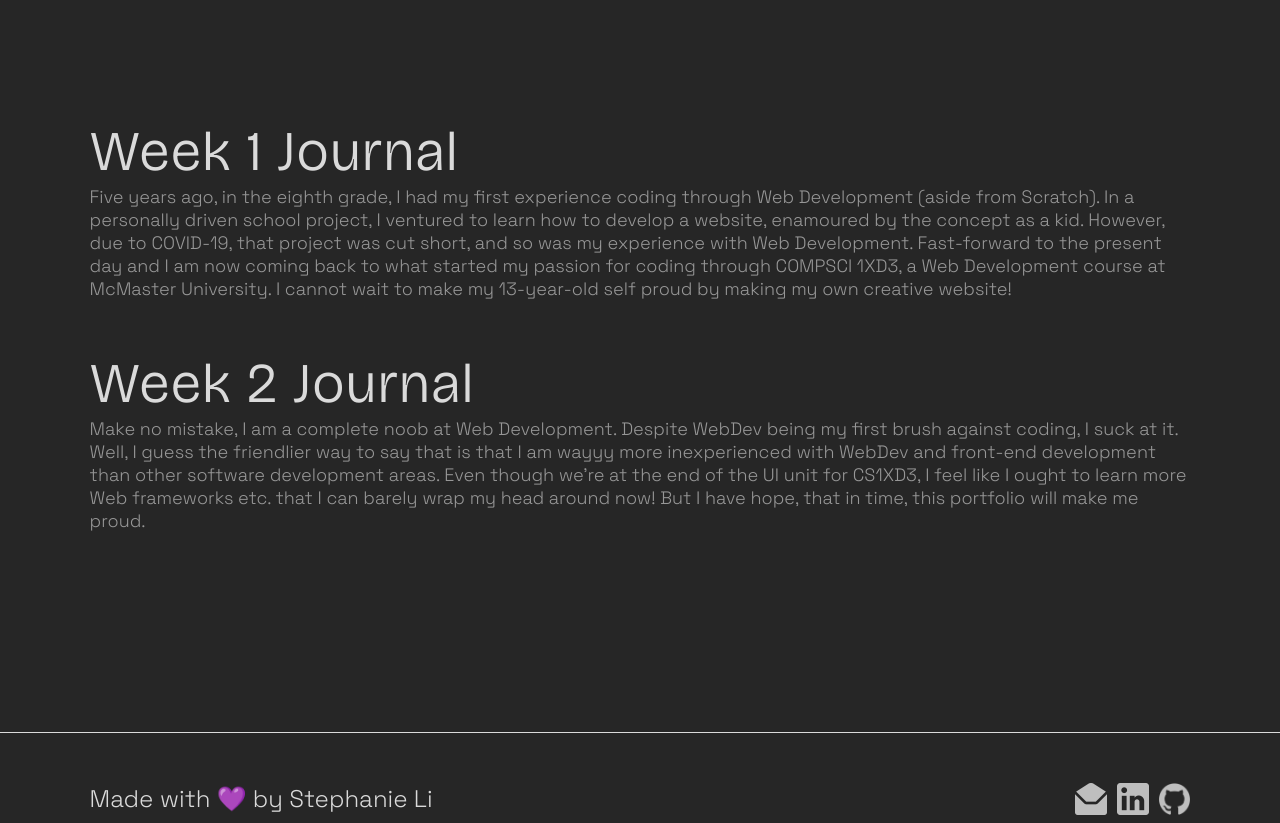
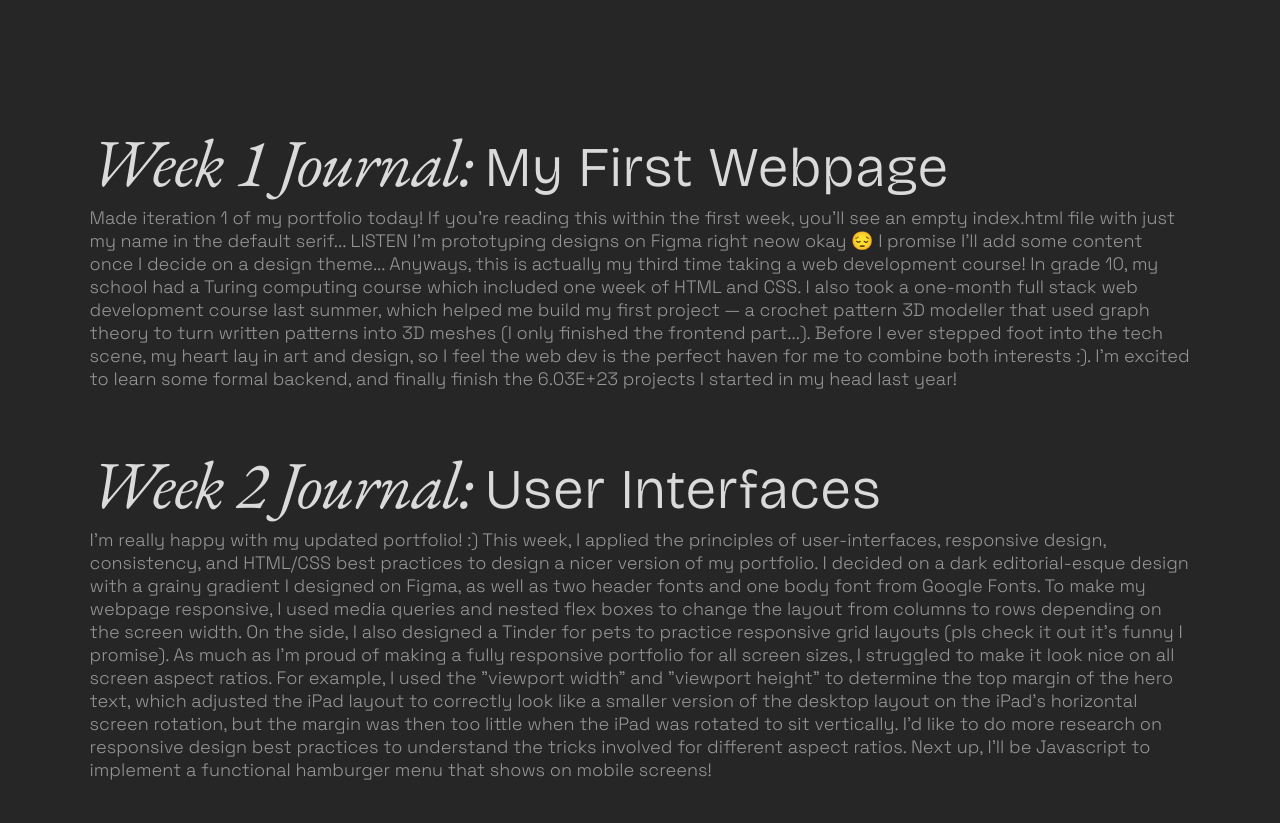
Before and after one commit to steph-and-e/portfolio, a plain HTML site: page journal.html in a window 1280 px wide. Shown: the part 342-1165 px from the top of the page. Drawn offline with nearby package versions, Linux system fonts and the light colour scheme; a web font is replaced by a local one.

Commit message:
added journal entries

```diff
--- a/css/styles.css
+++ b/css/styles.css
@@ -394,7 +394,7 @@ a.tile {
 }
 
 #intro-text img { /*signature*/
-    margin-top: 8vw;
+    margin-top: 10vw;
     width: 300px;
 }
 
@@ -493,7 +493,7 @@ a.tile {
     }
 }
 
-@media (max-width: 800px) {
+@media (max-width: 1000px) {
     h1 {
         /* color: green; */
         font-size: 7vw;
@@ -528,7 +528,7 @@ a.tile {
     }
 }
 
-@media (max-width: 500px) {
+@media (max-width: 600px) {
     h1 {
         color: white;
         font-size: 10vw;
--- a/journal.html
+++ b/journal.html
@@ -43,33 +43,57 @@
       <div class="container">
         <div class="section-title less-margin">
           <div class="journal-entry">
-            <h2>Week 1 Journal</h2>
+            <h2>
+              <span class="header-italic">Week 1 Journal: </span>My First
+              Webpage
+            </h2>
             <!-- <h6>sajdhasljhdkjashdkjashd</h6> -->
             <p>
-              Five years ago, in the eighth grade, I had my first experience
-              coding through Web Development (aside from Scratch). In a
-              personally driven school project, I ventured to learn how to
-              develop a website, enamoured by the concept as a kid. However, due
-              to COVID-19, that project was cut short, and so was my experience
-              with Web Development. Fast-forward to the present day and I am now
-              coming back to what started my passion for coding through COMPSCI
-              1XD3, a Web Development course at McMaster University. I cannot
-              wait to make my 13-year-old self proud by making my own creative
-              website!
+              Made iteration 1 of my portfolio today! If you're reading this
+              within the first week, you'll see an empty index.html file with
+              just my name in the default serif... LISTEN I'm prototyping
+              designs on Figma right neow okay 😔 I promise I'll add some
+              content once I decide on a design theme... Anyways, this is
+              actually my third time taking a web development course! In grade
+              10, my school had a Turing computing course which included one
+              week of HTML and CSS. I also took a one-month full stack web
+              development course last summer, which helped me build my first
+              project — a crochet pattern 3D modeller that used graph theory to
+              turn written patterns into 3D meshes (I only finished the frontend
+              part...). Before I ever stepped foot into the tech scene, my heart
+              lay in art and design, so I feel the web dev is the perfect haven
+              for me to combine both interests :). I'm excited to learn some
+              formal backend, and finally finish the 6.03E+23 projects I started
+              in my head last year!
             </p>
           </div>
           <div class="journal-entry">
-            <h2>Week 2 Journal</h2>
+            <h2>
+              <span class="header-italic">Week 2 Journal: </span>User Interfaces
+            </h2>
             <!-- <h6>sajdhasljhdkjashdkjashd</h6> -->
             <p>
-              Make no mistake, I am a complete noob at Web Development. Despite
-              WebDev being my first brush against coding, I suck at it. Well, I
-              guess the friendlier way to say that is that I am wayyy more
-              inexperienced with WebDev and front-end development than other
-              software development areas. Even though we're at the end of the UI
-              unit for CS1XD3, I feel like I ought to learn more Web frameworks
-              etc. that I can barely wrap my head around now! But I have hope,
-              that in time, this portfolio will make me proud.
+              I'm really happy with my updated portfolio! :) This week, I
+              applied the principles of user-interfaces, responsive design,
+              consistency, and HTML/CSS best practices to design a nicer version
+              of my portfolio. I decided on a dark editorial-esque design with a
+              grainy gradient I designed on Figma, as well as two header fonts
+              and one body font from Google Fonts. To make my webpage
+              responsive, I used media queries and nested flex boxes to change
+              the layout from columns to rows depending on the screen width. On
+              the side, I also designed a Tinder for pets to practice responsive
+              grid layouts (pls check it out it's funny I promise). As much as
+              I'm proud of making a fully responsive portfolio for all screen
+              sizes, I struggled to make it look nice on all screen aspect
+              ratios. For example, I used the "viewport width" and "viewport
+              height" to determine the top margin of the hero text, which
+              adjusted the iPad layout to correctly look like a smaller version
+              of the desktop layout on the iPad's horizontal screen rotation,
+              but the margin was then too little when the iPad was rotated to
+              sit vertically. I'd like to do more research on responsive design
+              best practices to understand the tricks involved for different
+              aspect ratios. Next up, I'll be Javascript to implement a
+              functional hamburger menu that shows on mobile screens!
             </p>
           </div>
         </div>
```
Also changed, not shown: index.html (+2 -4 lines).
